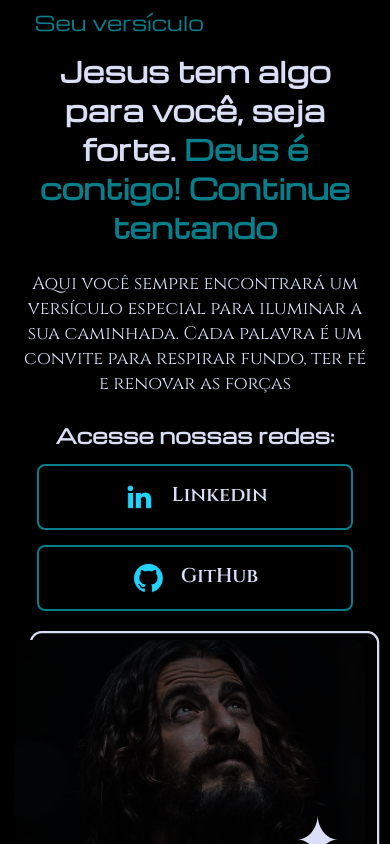
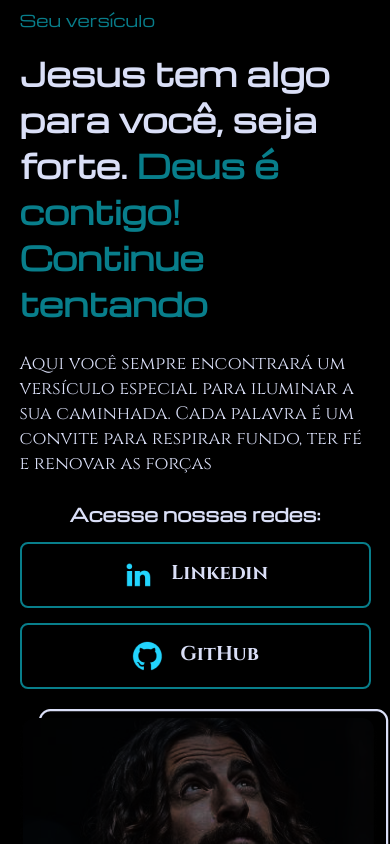
Before and after one commit to Lucastrovo/ProjetoBiblia, a plain HTML site: page index.html in a window 390 px wide. Shown: the top 844 px of the page. Drawn offline with nearby package versions, Linux system fonts and the light colour scheme; a web font is replaced by a local one.

Commit message:
MUDANa necessaria pois no safari esta ficando errado

```diff
--- a/style.css
+++ b/style.css
@@ -1,5 +1,7 @@
-@import url('https://fonts.googleapis.com/css2?family=Anton+SC&family=Cinzel:wght@400..900&family=Merriweather:ital,opsz,wght@0,18..144,300..900;1,18..144,300..900&family=Michroma&family=Six+Caps&display=swap');
+/* ================= IMPORTAÇÃO DE FONTES ================= */
+@import url('https://fonts.googleapis.com/css2?family=Anton+SC&family=Cinzel:wght@400;700;900&family=Merriweather:ital,wght@0,300;0,700;1,300;1,700&family=Michroma&family=Six+Caps&display=swap');
 
+/* ================= RESET ================= */
 * {
     margin: 0;
     padding: 0;
@@ -9,23 +11,30 @@
 body {
     background-color: black;
     color: #DADFF7;
+    font-family: "Merriweather", serif;
+    min-height: 100vh; /* melhor compatibilidade mobile/Safari */
 }
 
 /* ================= CABEÇALHO ================= */
 .cabecalho {
-    padding: 1% 0 0 10%;
+    padding: 2% 5%;
 }
 
 .cabecalho__menu {
     display: flex;
-    gap: 80px;
+    -webkit-box-align: center;
+    align-items: center;
+    justify-content: center;
+    gap: 40px; /* menor gap para mobile */
+    flex-wrap: wrap;
 }
 
 .cabecalho__menu__link {
     font-family: "Michroma", sans-serif;
     color: #087E8B;
-    font-weight: 300;
+    font-weight: 400;
     text-decoration: none;
+    transition: color 0.3s ease;
 }
 
 .cabecalho__menu__link:hover {
@@ -40,26 +49,30 @@ body {
 
 /* ================= APRESENTAÇÃO ================= */
 .apresentacao {
-    padding: 2% 9%;
+    padding: 3% 5%;
     display: flex;
+    -webkit-box-align: center;
     align-items: center;
     justify-content: space-between;
+    flex-wrap: wrap;
+    gap: 20px;
 }
 
 .apresentacao__conteudo {
-    width: 615px;
+    flex: 1 1 90%;
+    max-width: 615px;
     display: flex;
     flex-direction: column;
-    gap: 40px;
+    gap: 25px;
 }
 
 .apresentacao__conteudo__titulo {
-    font-size: 35px;
+    font-size: 2rem; /* 32px aprox */
     font-family: "Michroma", sans-serif;
 }
 
 .apresentacao__conteudo__paragrafo {
-    font-size: 20px;
+    font-size: 1.125rem; /* 18px aprox */
     font-family: "Cinzel", serif;
 }
 
@@ -67,13 +80,13 @@ body {
     display: flex;
     flex-direction: column;
     align-items: center;
-    justify-content: space-between;
     gap: 15px;
+    width: 100%;
 }
 
 .apresentacao__links__subtitulo {
     font-family: "Michroma", sans-serif;
-    font-size: 20px;
+    font-size: 1.125rem; /* 18px aprox */
 }
 
 .apresentacao__links__botoes {
@@ -81,15 +94,17 @@ body {
     justify-content: center;
     gap: 16px;
     border: 2px solid #087E8B;
-    width: 378px;
+    width: 100%;
+    max-width: 378px;
     text-align: center;
     border-radius: 8px;
     font-weight: 600;
-    font-size: 24px;
-    padding: 21.5px 0px;
+    font-size: 1.25rem; /* 20px aprox */
+    padding: 15px 0;
     text-decoration: none;
     color: #DADFF7;
     font-family: "Cinzel", serif;
+    transition: background-color 0.3s ease;
 }
 
 .apresentacao__links__botoes:hover {
@@ -97,110 +112,57 @@ body {
     background-color: #272727;
 }
 
-/* ================= RODAPÉ ================= */
-.rodape {
-    padding: 23.3px;
-    font-family: "Merriweather", serif;
-    font-weight: 300;
-    text-align: center;
-    color: black;
-    background-color: #087E8B;
-}
-
 /* ================= VERSÍCULO ================= */
 .versiculo-section {
-    padding: 5% 10%;
+    padding: 5% 5%;
     display: flex;
     justify-content: center;
     align-items: center;
-    min-height: 70vh;
+    min-height: auto;
 }
 
 .versiculo-box {
     background-color: #121212;
     border: 2px solid #087E8B;
     border-radius: 12px;
-    padding: 40px;
-    max-width: 800px;
+    padding: 25px;
+    max-width: 95%;
     text-align: center;
     box-shadow: 0 0 20px #087E8B44;
 }
 
 .versiculo-box p {
     font-family: "Cinzel", serif;
-    font-size: 22px;
-    line-height: 1.8;
+    font-size: 1.125rem; /* 18px */
+    line-height: 1.6;
     color: #DADFF7;
 }
 
+/* ================= RODAPÉ ================= */
+.rodape {
+    padding: 15px;
+    font-family: "Merriweather", serif;
+    font-weight: 300;
+    text-align: center;
+    color: black;
+    background-color: #087E8B;
+    font-size: 1rem;
+}
+
 /* ================= RESPONSIVIDADE ================= */
-@media (max-width: 768px) {
-
-    /* Cabeçalho */
-    .cabecalho {
-        padding: 2% 5%;
+@media (min-width: 769px) {
+    .apresentacao__conteudo__titulo {
+        font-size: 35px;
     }
-
-    .cabecalho__menu {
-        justify-content: center; /* centraliza o link Home */
-        gap: 0;
+    .apresentacao__conteudo__paragrafo {
+        font-size: 20px;
     }
-
-    .cabecalho__menu__link {
-        font-size: 20px;
-        padding: 10px 15px;
+    .apresentacao__links__botoes {
+        font-size: 24px;
+        padding: 21.5px 0;
     }
-
-    /* Apresentação */
-    .apresentacao {
-        flex-direction: column;
-        padding: 2% 5%;
-        align-items: center;
-        gap: 20px;
-    }
-
-    .apresentacao__conteudo {
-        width: 100%;
-        gap: 25px;
-    }
-
-    .apresentacao__conteudo__titulo {
-        font-size: 28px;
-        text-align: center;
-    }
-
-    .apresentacao__conteudo__paragrafo {
-        font-size: 18px;
-        text-align: center;
-    }
-
-    /* Links / Botões */
-    .apresentacao__links__botoes {
-        width: 90%;
-        font-size: 20px;
-        padding: 15px 0;
-    }
-
-    /* Versículo */
-    .versiculo-section {
-        padding: 5% 5%;
-        min-height: auto;
-    }
-
-    .versiculo-box {
-        padding: 25px;
-        width: 100%;
-        max-width: 95%;
-    }
-
     .versiculo-box p {
-        font-size: 18px;
-        line-height: 1.6;
-    }
-
-    /* Rodapé */
-    .rodape {
-        font-size: 16px;
-        padding: 15px;
+        font-size: 22px;
+        line-height: 1.8;
     }
 }
```
